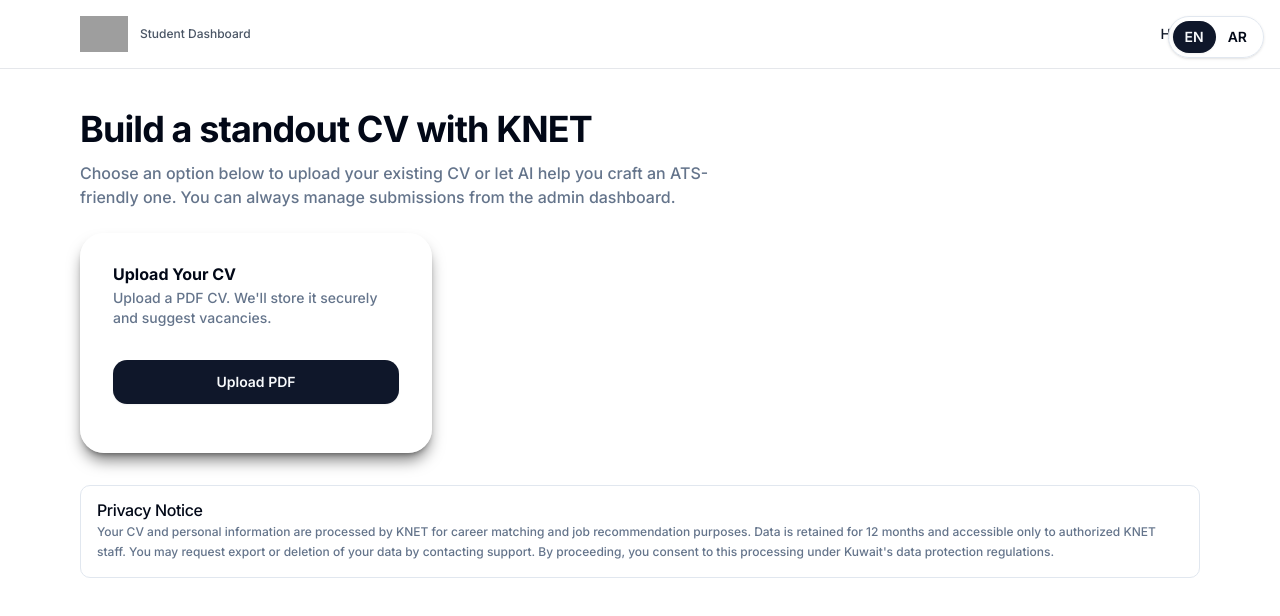
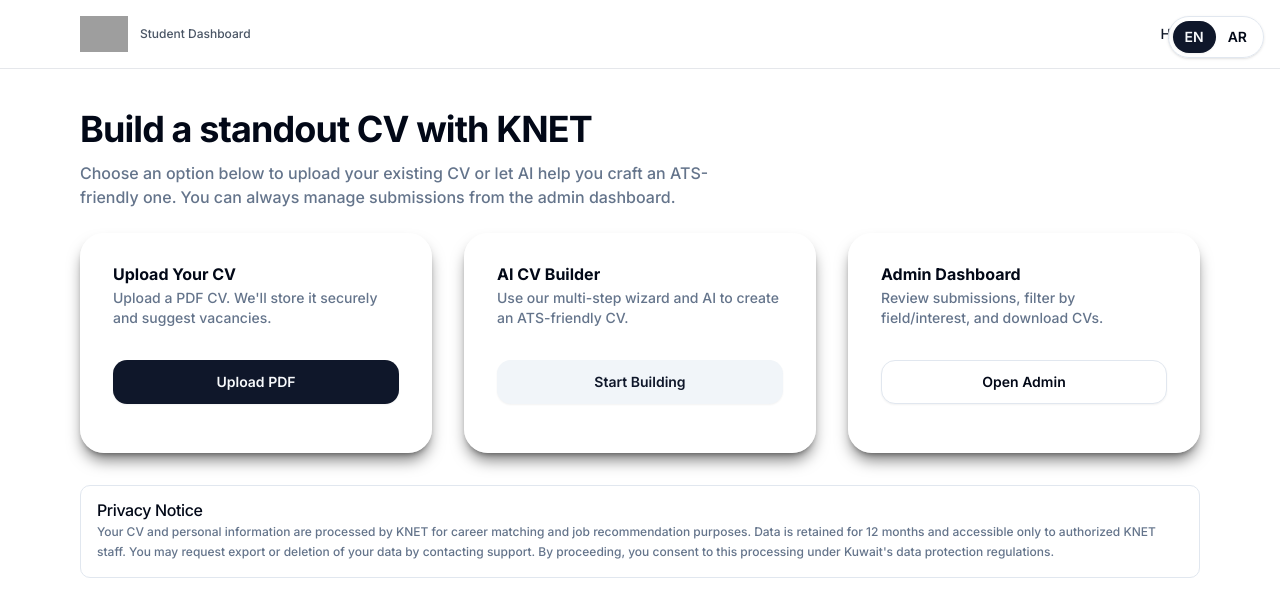
Before and after one commit to Azizalmulla/knet, a Next.js app: page /start in a window 1280 px wide. Shown: the top 616 px of the page. Built offline with nearby package versions, Linux system fonts and the light colour scheme; grey boxes are pictures that could not be loaded.

Commit message:
Restore dashboard: QR to /start; re-expose AI Builder and Admin cards on /start

```diff
--- a/app/page.tsx
+++ b/app/page.tsx
@@ -11,7 +11,7 @@ export default function Home() {
           {/* Left: QR */}
           <div className="p-6 md:p-8 lg:p-10">
             <div className="rounded-2xl overflow-hidden border border-border shadow">
-              <QRCard targetPath="/upload" />
+              <QRCard targetPath="/start" />
             </div>
           </div>
 
--- a/app/start/page.tsx
+++ b/app/start/page.tsx
@@ -44,6 +44,28 @@ export default function Start() {
               </Button>
             </CardContent>
           </Card>
+          <Card className="min-h-[220px]">
+            <CardHeader>
+              <CardTitle className="font-bold">{t('ai_cv_builder')}</CardTitle>
+              <CardDescription>Use our multi-step wizard and AI to create an ATS-friendly CV.</CardDescription>
+            </CardHeader>
+            <CardContent className="pt-2">
+              <Button asChild variant="secondary" className="w-full h-11 rounded-xl">
+                <Link href="/ai-builder">{t('start_building')}</Link>
+              </Button>
+            </CardContent>
+          </Card>
+          <Card className="min-h-[220px]">
+            <CardHeader>
+              <CardTitle className="font-bold">{t('admin_dashboard')}</CardTitle>
+              <CardDescription>{t('admin_dashboard_desc')}</CardDescription>
+            </CardHeader>
+            <CardContent className="pt-2">
+              <Button asChild variant="outline" className="w-full h-11 rounded-xl">
+                <Link href="/admin">Open Admin</Link>
+              </Button>
+            </CardContent>
+          </Card>
         </div>
 
         {/* Privacy Notice */}
--- a/components/qr-card.tsx
+++ b/components/qr-card.tsx
@@ -3,7 +3,7 @@
 import { useEffect, useState } from 'react';
 import QRCode from 'qrcode';
 
-export default function QRCard({ targetPath = '/upload', fallbackImageSrc }: { targetPath?: string; fallbackImageSrc?: string }) {
+export default function QRCard({ targetPath = '/start', fallbackImageSrc }: { targetPath?: string; fallbackImageSrc?: string }) {
   const [dataUrl, setDataUrl] = useState<string | null>(null);
 
   useEffect(() => {
```
